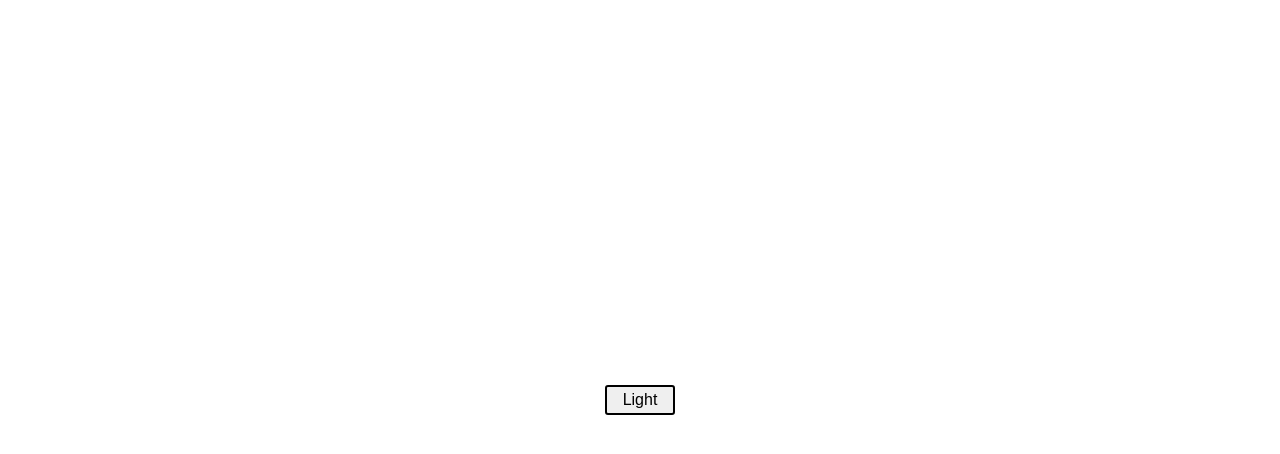
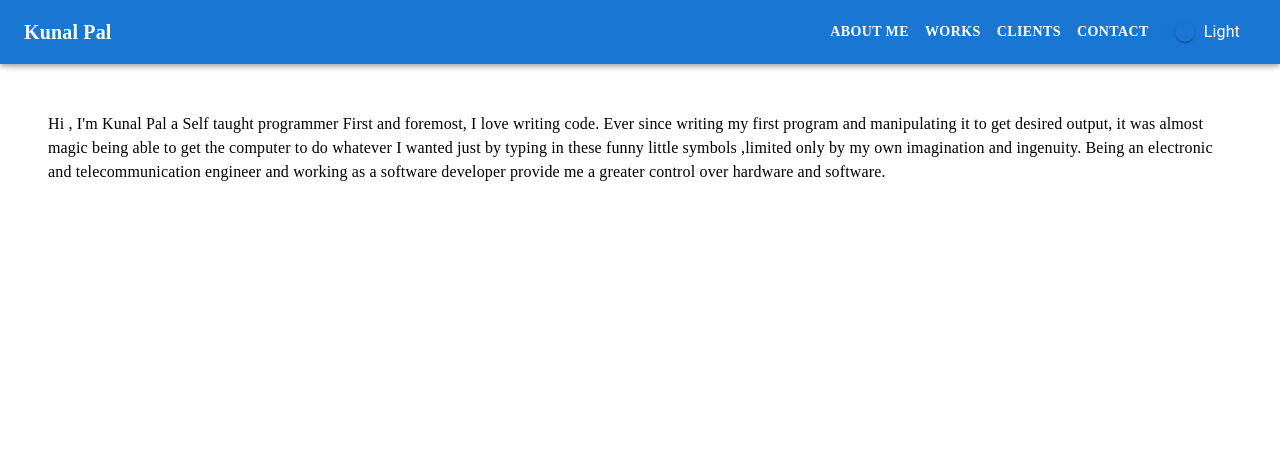
Before and after one commit to Kunalpaul12/portfolio, a React (Create React App) app: page /contact in a window 1280 px wide. Shown: the top 454 px of the page. Built offline with nearby package versions, Linux system fonts and the light colour scheme.

Commit message:
Added language control

```diff
--- a/src/App.tsx
+++ b/src/App.tsx
@@ -3,6 +3,7 @@ import { compose } from 'redux';
 import { IAppStateReducer } from 'store/reducers';
 import { ThemeProvider } from 'styled-components';
 import Home from 'screens/Home';
+import AppBar from 'appBar';
 
 type Props = {
   colors: any;
@@ -11,7 +12,8 @@ type Props = {
 const App: React.FC<Props> = ({ colors }) => {
   return (
     <ThemeProvider theme={colors}>
-      <Home />
+      <AppBar />
+      {/* <Home /> */}
     </ThemeProvider>
   );
 };
--- /dev/null
+++ b/src/appBar/appBar.tsx
@@ -0,0 +1,155 @@
+import * as React from 'react';
+import AppBar from '@mui/material/AppBar';
+import Box from '@mui/material/Box';
+import Divider from '@mui/material/Divider';
+import Drawer from '@mui/material/Drawer';
+import IconButton from '@mui/material/IconButton';
+import List from '@mui/material/List';
+import ListItem from '@mui/material/ListItem';
+import ListItemButton from '@mui/material/ListItemButton';
+import ListItemText from '@mui/material/ListItemText';
+import MenuIcon from '@mui/icons-material/Menu';
+import Toolbar from '@mui/material/Toolbar';
+import Typography from '@mui/material/Typography';
+import Button from '@mui/material/Button';
+import FormGroup from '@mui/material/FormGroup';
+import FormControlLabel from '@mui/material/FormControlLabel';
+import Switch from '@mui/material/Switch';
+import { useTranslation } from 'react-i18next';
+
+interface Props {
+  /**
+   * Injected by the documentation to work in an iframe.
+   * You won't need it on your project.
+   */
+  window?: () => Window;
+  theme: any;
+  changeTheme: (theme: string) => void;
+}
+
+const drawerWidth = 240;
+
+export default function DrawerAppBar(props: Props) {
+  const { t, i18n } = useTranslation();
+  const navItems = [t('about_me'), t('works'), t('clients'), t('contact')];
+  const { window, theme, changeTheme } = props;
+  const [mobileOpen, setMobileOpen] = React.useState(false);
+
+  const handleDrawerToggle = () => {
+    setMobileOpen(!mobileOpen);
+  };
+
+  const SwitchMode = () => {
+    return (
+      <FormGroup>
+        <FormControlLabel
+          control={
+            <Switch
+              defaultChecked
+              onChange={() => changeTheme(theme?.dark ? 'light' : 'dark')}
+            />
+          }
+          label={theme?.dark ? 'Dark' : 'Light'}
+        />
+      </FormGroup>
+    );
+  };
+
+  const drawer = (
+    <Box onClick={handleDrawerToggle} sx={{ textAlign: 'center' }}>
+      <Typography
+        variant='h6'
+        sx={{ my: 2, fontStyle: { fontFamily: 'Montserrat', fontWeight: 550 } }}
+      >
+        {t('name')}
+      </Typography>
+      <Divider />
+      <List>
+        {navItems.map(item => (
+          <ListItem key={item} disablePadding>
+            <ListItemButton sx={{ textAlign: 'center' }}>
+              <ListItemText primary={item} />
+            </ListItemButton>
+          </ListItem>
+        ))}
+      </List>
+    </Box>
+  );
+
+  const container =
+    window !== undefined ? () => window().document.body : undefined;
+
+  return (
+    <Box sx={{ display: 'flex', backgroundColor: theme?.bgColor }}>
+      <AppBar component='nav'>
+        <Toolbar>
+          <IconButton
+            color='inherit'
+            aria-label='open drawer'
+            edge='start'
+            onClick={handleDrawerToggle}
+            sx={{ mr: 2, display: { sm: 'none' } }}
+          >
+            <MenuIcon />
+          </IconButton>
+          <Typography
+            variant='h6'
+            component='div'
+            sx={{
+              flexGrow: 1,
+              display: { xs: 'none', sm: 'block' },
+              fontStyle: { fontFamily: 'Montserrat', fontWeight: 550 },
+            }}
+          >
+            {t('name')}
+          </Typography>
+          <Box sx={{ display: { xs: 'none', sm: 'block' } }}>
+            {navItems.map(item => (
+              <Button
+                key={item}
+                sx={{
+                  color: '#fff',
+                  fontStyle: { fontFamily: 'Montserrat', fontWeight: 550 },
+                }}
+              >
+                {item}
+              </Button>
+            ))}
+          </Box>
+          {SwitchMode()}
+        </Toolbar>
+      </AppBar>
+      <Box component='nav'>
+        <Drawer
+          container={container}
+          variant='temporary'
+          open={mobileOpen}
+          onClose={handleDrawerToggle}
+          ModalProps={{
+            keepMounted: true, // Better open performance on mobile.
+          }}
+          sx={{
+            display: { xs: 'block', sm: 'none' },
+            '& .MuiDrawer-paper': {
+              boxSizing: 'border-box',
+              width: drawerWidth,
+            },
+          }}
+        >
+          {drawer}
+        </Drawer>
+      </Box>
+      <Box component='main' sx={{ p: 3, backgroundColor: theme?.bgColor }}>
+        <Toolbar />
+        <Typography
+          sx={{
+            p: 3,
+            fontStyle: { color: theme?.fontColor, fontFamily: 'Montserrat' },
+          }}
+        >
+          {t('about_me_screen', { name: t('name') })}
+        </Typography>
+      </Box>
+    </Box>
+  );
+}
--- /dev/null
+++ b/src/appBar/index.tsx
@@ -0,0 +1,19 @@
+import { withTheme } from 'styled-components';
+import { IAppStateReducer } from 'store/reducers';
+import { ThemeActions } from 'store/actions/theme';
+import { connect } from 'react-redux';
+import { compose } from 'redux';
+import AppBar from './appBar';
+
+const selector = (state: IAppStateReducer) => ({
+  theme: state?.theme?.colors,
+});
+
+const actions = {
+  changeTheme: ThemeActions?.changeTheme,
+};
+
+export default compose<any>(
+  connect(selector, actions),
+  withTheme as any,
+)(AppBar);
--- /dev/null
+++ b/src/appBar/styles.tsx
@@ -0,0 +1 @@
+export default {};
--- a/src/colors/theme/dark.tsx
+++ b/src/colors/theme/dark.tsx
@@ -1,6 +1,7 @@
 const darkColors = {
   dark: true,
-  bgColor: 'black',
+  bgColor: '#3C4043',
+  fontColor: '#FFFFFF',
 };
 
 export default darkColors;
--- a/src/colors/theme/light.tsx
+++ b/src/colors/theme/light.tsx
@@ -1,6 +1,7 @@
 const lightColors = {
   dark: false,
   bgColor: 'white',
+  fontColor: '#000000',
 };
 
 export default lightColors;
--- /dev/null
+++ b/src/i18n.tsx
@@ -0,0 +1,30 @@
+import i18n from 'i18next';
+import { initReactI18next } from 'react-i18next';
+import Eng from 'language/eng.json';
+
+// the translations
+// (tip move them in a JSON file and import them,
+// or even better, manage them separated from your code: https://react.i18next.com/guides/multiple-translation-files)
+const resources = {
+  en: { translation: Eng },
+  fr: {
+    translation: {
+      'Welcome to React': 'Bienvenue à React et react-i18next',
+    },
+  },
+};
+
+i18n
+  .use(initReactI18next) // passes i18n down to react-i18next
+  .init({
+    resources,
+    lng: 'en', // language to use, more information here: https://www.i18next.com/overview/configuration-options#languages-namespaces-resources
+    // you can use the i18n.changeLanguage function to change the language manually: https://www.i18next.com/overview/api#changelanguage
+    // if you're using a language detector, do not define the lng option
+
+    interpolation: {
+      escapeValue: false, // react already safes from xss
+    },
+  });
+
+export default i18n;
--- a/src/index.tsx
+++ b/src/index.tsx
@@ -6,6 +6,7 @@ import { Provider } from 'react-redux';
 import { configureStore } from '@reduxjs/toolkit';
 import rootReducer from 'store/reducers';
 import logger from 'redux-logger';
+import './i18n';
 
 const store = configureStore({
   reducer: rootReducer,
--- /dev/null
+++ b/src/language/eng.json
@@ -0,0 +1,8 @@
+{
+    "name":"Kunal Pal",
+    "about_me":"ABOUT ME",
+    "works":"WORKS",
+    "clients":"CLIENTS",
+    "contact":"CONTACT",
+    "about_me_screen":"Hi , I'm {{name}} a Self taught programmer First and foremost, I love writing code. Ever since writing my first program and manipulating it to get desired output, it was almost magic being able to get the computer to do whatever I wanted just by typing in these funny little symbols ,limited only by my own imagination and ingenuity. Being an electronic and telecommunication engineer and working as a software developer provide me a greater control over hardware and software."
+}
--- a/src/screens/Home/styles.tsx
+++ b/src/screens/Home/styles.tsx
@@ -4,8 +4,6 @@ export const Container = styled.div`
   display: flex;
   flex: 1;
   background-color: ${(props: any) => props?.theme?.bgColor};
-  align-items: center;
-  justify-content: center;
 `;
 
 export const Button = styled.button`
```
Also changed, not shown: package.json (+8 -0 lines), 2 other files (tests, documents, lock files or other folders).
